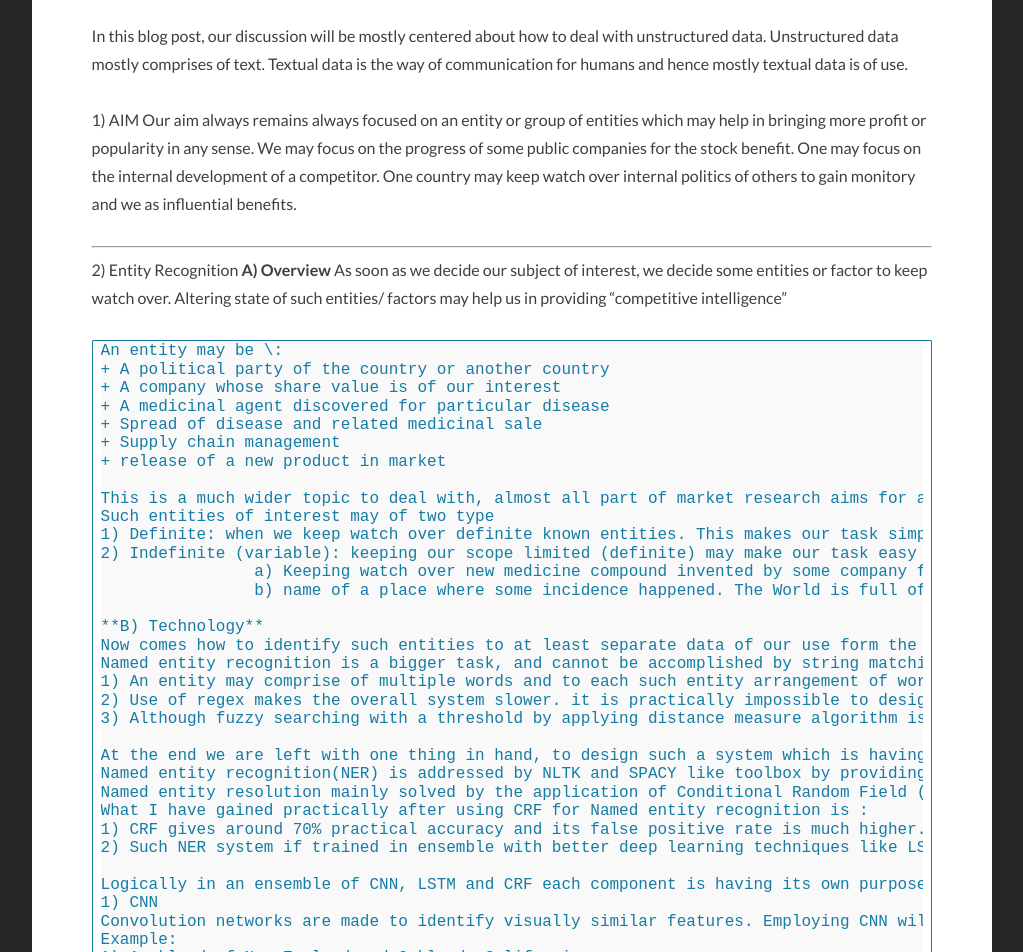
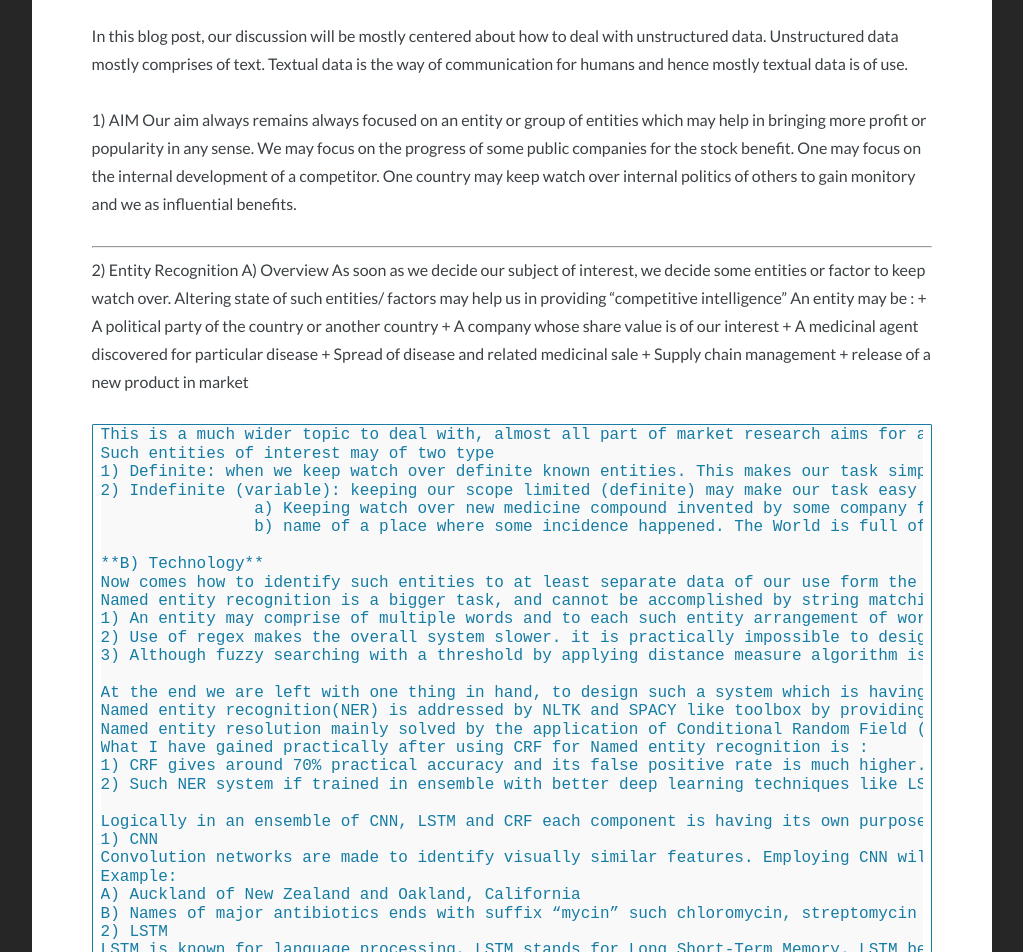
Before and after one commit to snlpatel001213/snlpatel001213_old.github.io, a Jekyll site: the page built from _posts/2017-07-12-Understanding-The-Butterfly-Effect---Market-Intelligence.md, in a window 1280 px wide and 1400 px high, scrolled down 2366 px. Shown: the top 952 px of the window, without its empty margins (128-1151 px from the left). Built offline with Jekyll 4.4.1, drawn with Linux system fonts in a browser that asks for light colours; comment, search, counter and statistics services are not loaded; some of the changed text lies outside the part shown.

Commit message:
changes done

```diff
--- a/_posts/2017-07-12-Understanding-The-Butterfly-Effect---Market-Intelligence.md
+++ b/_posts/2017-07-12-Understanding-The-Butterfly-Effect---Market-Intelligence.md
@@ -50,16 +50,15 @@ Our aim always remains always focused on an entity or group of entities which ma
 ---------
 
 2) Entity Recognition
-**A) Overview**
+A) Overview
     As soon as we decide our subject of interest, we decide some entities or factor to keep watch over. Altering state of such entities/ factors may help us in providing “competitive intelligence”
-
-    An entity may be \:
-	+ A political party of the country or another country
-	+ A company whose share value is of our interest
-	+ A medicinal agent discovered for particular disease
-	+ Spread of disease and related medicinal sale
-	+ Supply chain management
-	+ release of a new product in market
+        An entity may be \:
+      + A political party of the country or another country
+      + A company whose share value is of our interest
+      + A medicinal agent discovered for particular disease
+      + Spread of disease and related medicinal sale
+      + Supply chain management
+      + release of a new product in market
 
 	This is a much wider topic to deal with, almost all part of market research aims for actionable competitive intelligence.
 	Such entities of interest may of two type
```
